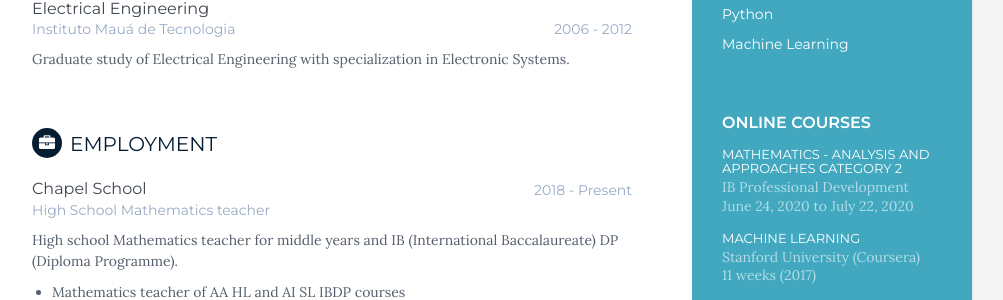
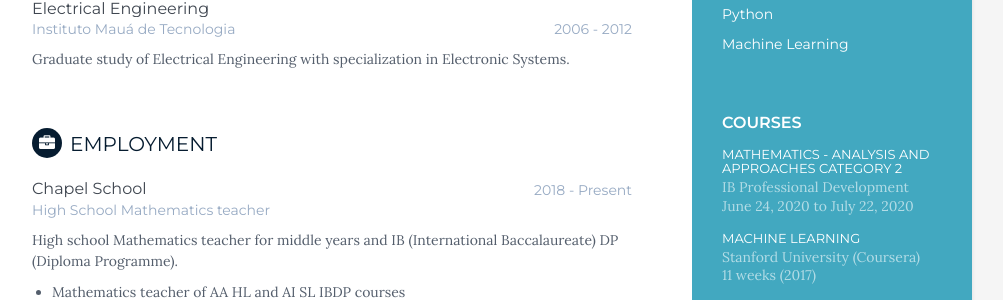
Before and after one commit to bru1987/bru1987.github.io, a Jekyll site: the page built from cv.html, in a window 1280 px wide. Shown: the part 720-1020 px from the top of the page, without its empty margins (168-1171 px from the left). Built offline with Jekyll 4.4.1, drawn with Linux system fonts in a browser that asks for light colours.

Commit message:
Update courses.html

```diff
--- a/_includes/courses.html
+++ b/_includes/courses.html
@@ -31,7 +31,7 @@
 
     <!-- Cursos container -->
     <div class="education-container container-block">
-        <h2 class="container-block-title">Online courses</h2>
+        <h2 class="container-block-title">Courses</h2>
         {% for course in site.data.courses %}
             <div class="item">
             <h4 class="degree">{{ course.title }}</h4>
```
